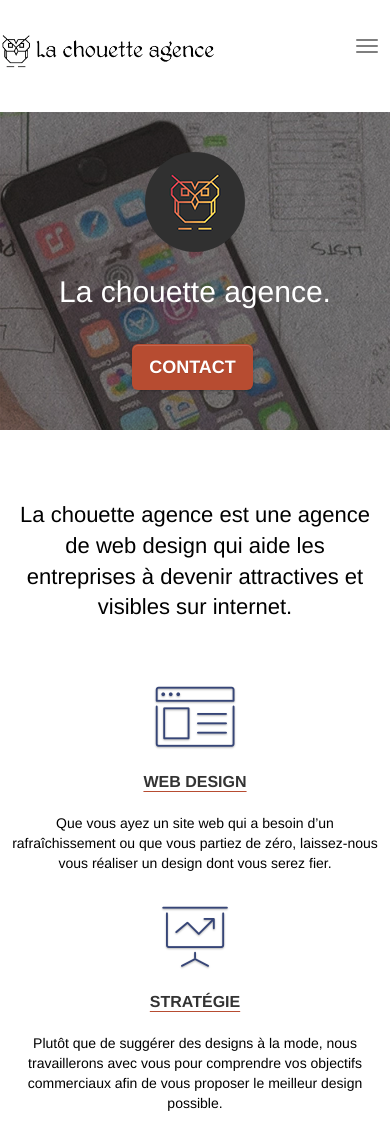
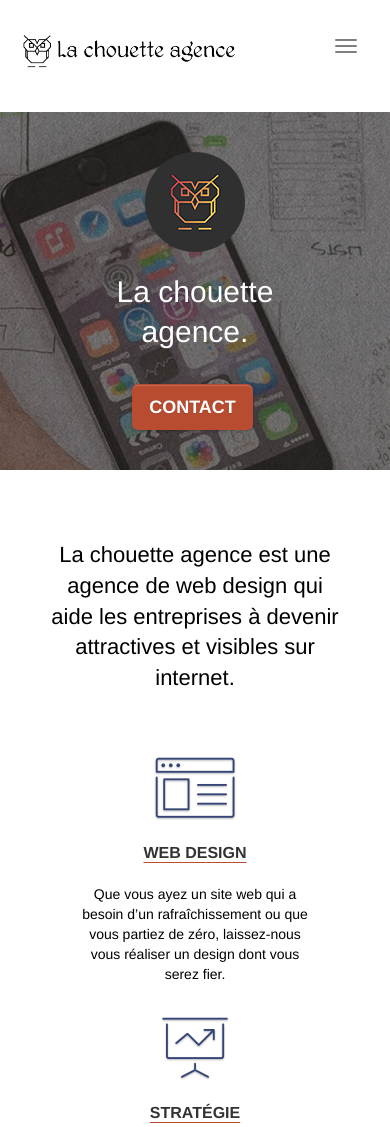
Before and after one commit to MultiTea/BoleaLucas_4_15022021, a plain HTML site: page index.html in a window 390 px wide. Shown: the top 1127 px of the page. Drawn offline with nearby package versions, Linux system fonts and the light colour scheme.

Commit message:
Fixing mobile responsive

```diff
--- a/style.css
+++ b/style.css
@@ -744,6 +744,12 @@ q {
   .b-parallax {
     background-attachment: scroll;
   }
+
+  .navbar-header {
+    width: 90%;
+    margin: auto;
+  }
+
   .navbar .nav {
     padding-top: 0;
     border-top: 1px solid rgba(0, 0, 0, 0.2);
@@ -840,6 +846,26 @@ q {
   form {
     padding: 5px;
   }
+
+  #bloc-2-services {
+    width: 80%;
+    margin: auto;
+  }
+
+  .portfolio-row {
+    width: 80%;
+  }
+
+  .btn-md {
+    width: 60%;
+  }
+
+  .text-center {
+    width: 80%;
+    margin-left: auto;
+    margin-right: auto;
+  }
+
 }
 
 @media (max-width: 400px) {
```
